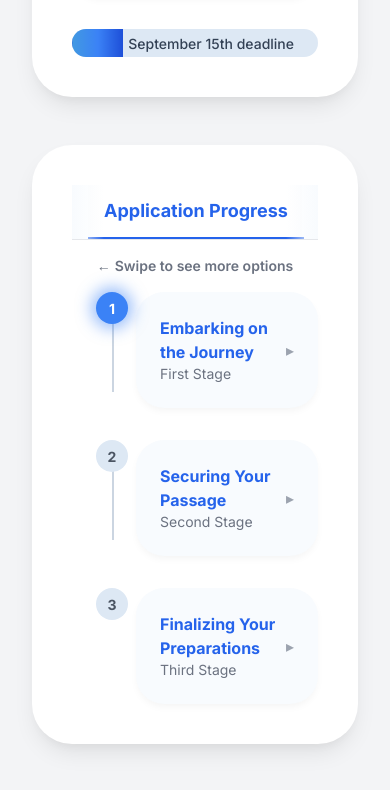
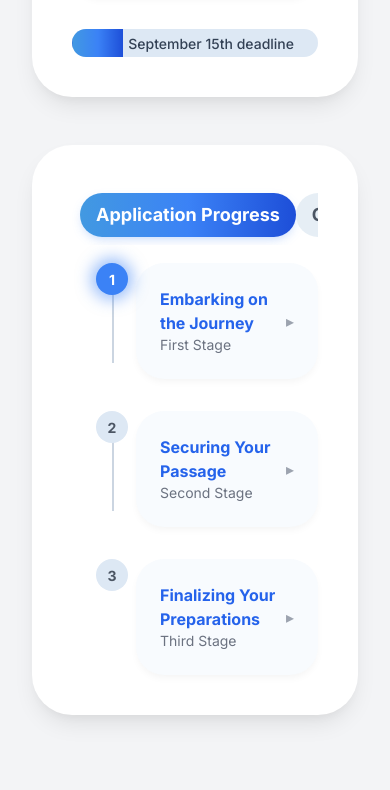
Before and after one commit to qioffe/25_NORLAND_TRIP, a plain HTML site: page index.html in a window 390 px wide. Shown: the part 1055-1845 px from the top of the page. Drawn offline with nearby package versions, Linux system fonts and the light colour scheme.

Commit message:
Update index.html

```diff
--- a/index.html
+++ b/index.html
@@ -298,8 +298,9 @@
             .tabs-container {
                 overflow-x: auto;
                 -webkit-overflow-scrolling: touch;
-                padding: 0 1rem;
-                position: relative; /* Needed for the pseudo-elements */
+                position: relative;
+                padding: 0.5rem; /* Add padding for a bit of space */
+
                 /* Hide scrollbar for WebKit browsers */
                 -ms-overflow-style: none; /* IE and Edge */
                 scrollbar-width: none; /* Firefox */
@@ -309,31 +310,26 @@
             }
             .tab-btn {
                 flex-shrink: 0;
-                width: auto;
                 white-space: nowrap;
-                font-size: 0.875rem; /* Make font slightly smaller on mobile */
+                font-size: 0.875rem;
+                transition: transform 0.3s ease-in-out, box-shadow 0.3s ease-in-out, background-color 0.3s ease-in-out;
+                border-radius: 9999px; /* Pill shape */
+                padding: 0.5rem 1rem;
+                background-color: #E6EEF5; /* A light background for inactive tabs */
+                color: #6B7280;
+                border: none;
+
+            }
+            .tab-btn:hover {
+                transform: translateY(-2px);
+                box-shadow: 0 4px 8px -2px rgba(0,0,0,0.05);
             }
 
-            /* Fade-out effect for tabs */
-            .tabs-container::before,
-            .tabs-container::after {
-                content: '';
-                position: absolute;
-                top: 0;
-                height: 100%;
-                width: 2rem;
-                pointer-events: none;
-                z-index: 10;
-            }
-
-            .tabs-container::before {
-                left: 0;
-                background: linear-gradient(to right, #F8FBFE, rgba(248, 251, 254, 0));
-            }
-
-            .tabs-container::after {
-                right: 0;
-                background: linear-gradient(to left, #F8FBFE, rgba(248, 251, 254, 0));
+            /* Styles for the active tab pill */
+            .tab-btn.is-active {
+                background: linear-gradient(to right, #4299E1, #3B82F6, #1D4ED8);
+                color: white; /* White text for contrast */
+                box-shadow: 0 4px 12px -4px rgba(59, 130, 246, 0.4);
             }
         }
 
@@ -346,14 +342,23 @@
         .is-pulsing {
             animation: pulse-glow 2s infinite;
         }
+        .hero-play-btn {
+            transition: opacity 0.3s ease-in-out, transform 0.3s ease-in-out;
+            opacity: 0;
+            transform: scale(0.9);
+        }
+        .hero-play-btn.is-visible {
+            opacity: 1;
+            transform: scale(1);
+        }
     </style>
 </head>
 <body class="bg-gray-100 flex flex-col items-center min-h-screen p-8 py-16 space-y-12">
 
     <!-- Updated Material 3 Expressive Hero Card -->
-    <div id="hero-card" class="group p-10 w-full max-w-5xl mx-auto m3-container bg-white flex flex-col lg:flex-row items-center justify-between space-y-6 lg:space-y-0 relative">
+    <div id="hero-card" class="p-10 w-full max-w-5xl mx-auto m3-container bg-white flex flex-col lg:flex-row items-center justify-between space-y-6 lg:space-y-0 relative">
         <!-- Play Button Overlay -->
-        <button id="play-btn" class="absolute inset-0 z-50 flex items-center justify-center bg-white bg-opacity-70 backdrop-blur-md rounded-[40px] opacity-0 group-hover:opacity-100 transition-opacity duration-300 transform scale-90 group-hover:scale-100">
+        <button id="play-btn" class="hero-play-btn is-pulsing absolute inset-0 z-50 flex items-center justify-center bg-white bg-opacity-70 backdrop-blur-md rounded-[40px]">
             <svg class="w-20 h-20 text-blue-600 transition-colors duration-200" fill="currentColor" viewBox="0 0 24 24" xmlns="http://www.w3.org/2000/svg">
                 <path d="M8 5v14l11-7z"/>
             </svg>
@@ -429,14 +434,12 @@
     <div class="bg-white p-10 w-full max-w-5xl mx-auto m3-container">
 
         <!-- Tabs Navigation -->
-        <div class="tabs-container flex border-b border-gray-200 mb-4 overflow-x-auto relative">
-            <button id="timeline-tab-btn" class="tab-btn py-3 px-4 flex-shrink-0 sm:flex-1 text-center font-bold text-lg text-gray-600 border-b-2 border-transparent transition-all duration-300 hover:text-blue-600 hover:border-blue-600" data-tab="timeline-tab">Application Progress</button>
-            <button id="checklist-tab-btn" class="tab-btn py-3 px-4 flex-shrink-0 sm:flex-1 text-center font-bold text-lg text-gray-600 border-b-2 border-transparent transition-all duration-300 hover:text-blue-600 hover:border-blue-600" data-tab="checklist-tab">Checklist</button>
-            <button id="documents-tab-btn" class="tab-btn py-3 px-4 flex-shrink-0 sm:flex-1 text-center font-bold text-lg text-gray-600 border-b-2 border-transparent transition-all duration-300 hover:text-blue-600 hover:border-blue-600" data-tab="documents-tab">Documents</button>
+        <div class="tabs-container flex border-b-2 border-transparent mb-4 overflow-x-auto relative sm:justify-center">
+            <button id="timeline-tab-btn" class="tab-btn flex-shrink-0 sm:flex-1 text-center font-bold text-lg text-gray-600 border-b-2 border-transparent transition-all duration-300 hover:text-blue-600" data-tab="timeline-tab">Application Progress</button>
+            <button id="checklist-tab-btn" class="tab-btn flex-shrink-0 sm:flex-1 text-center font-bold text-lg text-gray-600 border-b-2 border-transparent transition-all duration-300 hover:text-blue-600" data-tab="checklist-tab">Checklist</button>
+            <button id="documents-tab-btn" class="tab-btn flex-shrink-0 sm:flex-1 text-center font-bold text-lg text-gray-600 border-b-2 border-transparent transition-all duration-300 hover:text-blue-600" data-tab="documents-tab">Documents</button>
         </div>
-        <p class="text-sm text-center text-gray-500 font-semibold mb-4 sm:hidden">
-            <span class="mr-1">&larr;</span>Swipe to see more options
-        </p>
+
 
         <!-- Timeline View (Tab Content) -->
         <div id="timeline-tab" class="tab-content" style="display:none;">
@@ -690,15 +693,17 @@
         };
 
         const setupEventListeners = () => {
-            document.querySelectorAll('.tab-btn').forEach(button => {
+            const tabButtons = document.querySelectorAll('.tab-btn');
+            const tabContents = document.querySelectorAll('.tab-content');
+
+            tabButtons.forEach(button => {
                 button.addEventListener('click', (e) => {
                     const tabId = e.currentTarget.dataset.tab;
-                    const tabButtons = document.querySelectorAll('.tab-btn');
-                    const tabContents = document.querySelectorAll('.tab-content');
+
 
                     tabButtons.forEach(btn => {
-                        btn.classList.remove('text-blue-600', 'border-blue-600');
-                        btn.classList.add('text-gray-600', 'border-transparent');
+                        btn.classList.remove('is-active', 'text-blue-600');
+                        btn.classList.add('text-gray-600');
                     });
 
                     tabContents.forEach(content => {
@@ -706,8 +711,8 @@
                     });
 
                     document.getElementById(tabId).style.display = 'block';
-                    e.currentTarget.classList.remove('text-gray-600', 'border-transparent');
-                    e.currentTarget.classList.add('text-blue-600', 'border-blue-600');
+                    e.currentTarget.classList.add('is-active', 'text-blue-600');
+                    e.currentTarget.classList.remove('text-gray-600');
                 });
             });
 
@@ -777,6 +782,17 @@
                     updateCountdownAndProgress(); // Update display based on new state
                 });
             }
+
+            // New hover listeners for hero card play button
+            const heroCard = document.getElementById('hero-card');
+            if (heroCard && playButton) {
+                heroCard.addEventListener('mouseenter', () => {
+                    playButton.classList.add('is-visible');
+                });
+                heroCard.addEventListener('mouseleave', () => {
+                    playButton.classList.remove('is-visible');
+                });
+            }
         };
 
         const setupCardInteractions = () => {
```
